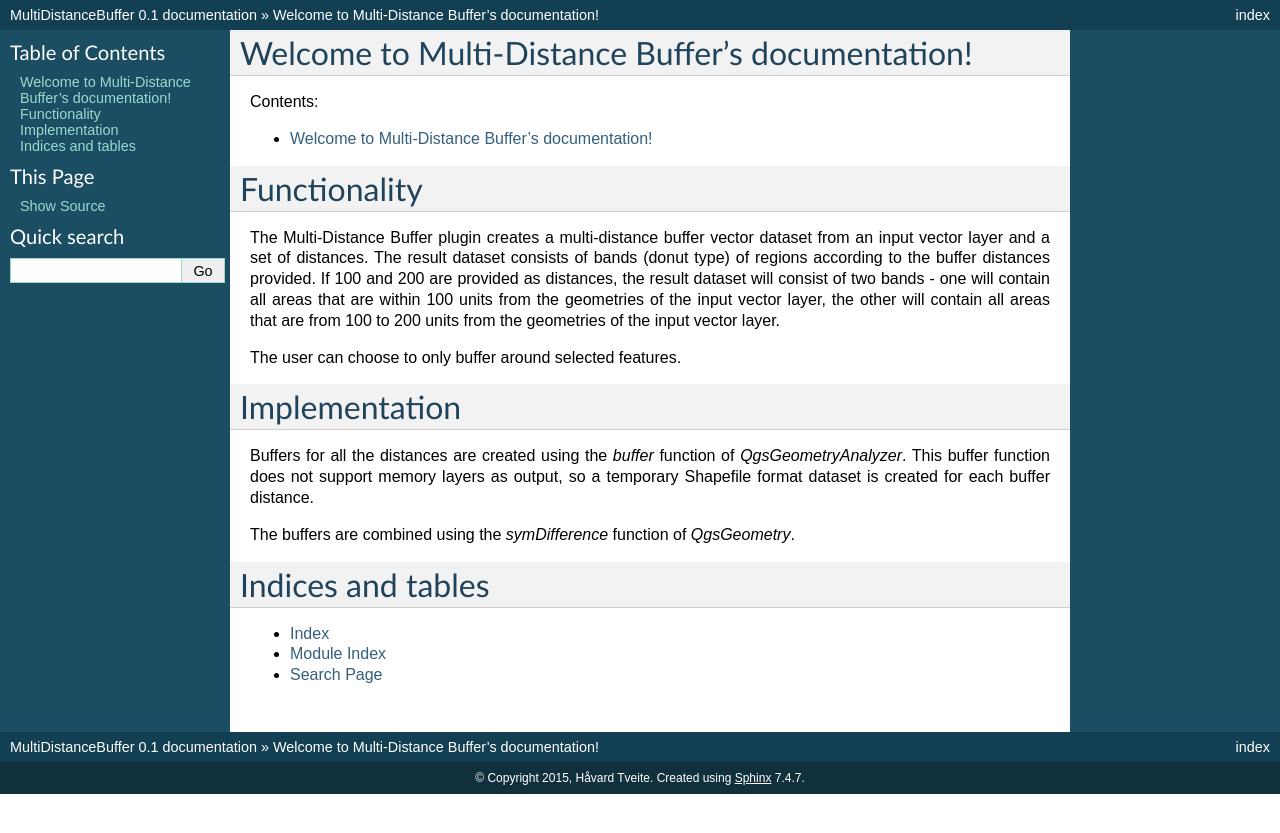
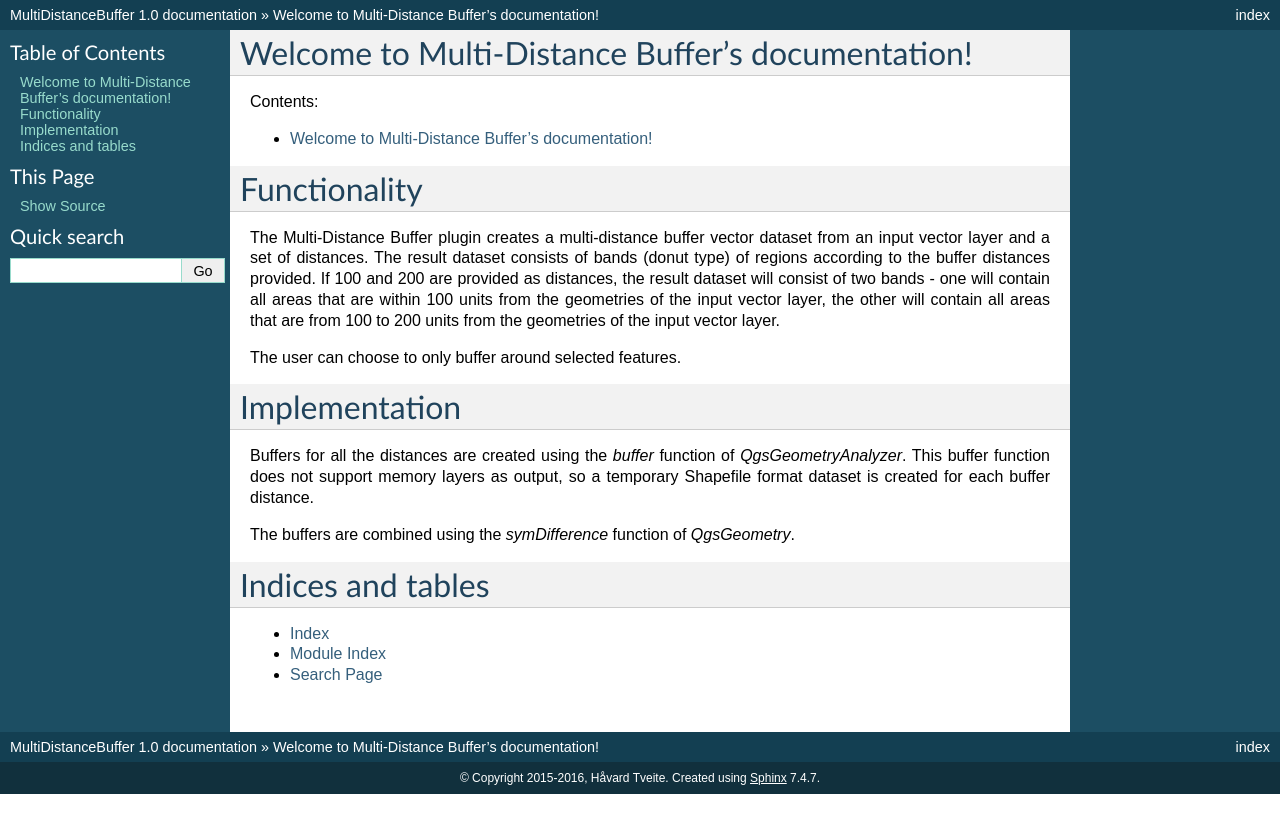
Before and after one commit to havatv/qgismultidistancebufferplugin, a Sphinx documentation site: the page built from help/source/index.rst, in a window 1280 px wide. Shown: the top 833 px of the page. Built offline with Sphinx 7.4.7, drawn with Linux system fonts in a browser that asks for light colours; formulas are drawn with MathJax 3.

```diff
--- a/help/source/conf.py
+++ b/help/source/conf.py
@@ -41,16 +41,16 @@ master_doc = 'index'
 
 # General information about the project.
 project = u'MultiDistanceBuffer'
-copyright = u'2015, Håvard Tveite'
+copyright = u'2015-2016, Håvard Tveite'
 
 # The version info for the project you're documenting, acts as replacement for
 # |version| and |release|, also used in various other places throughout the
 # built documents.
 #
 # The short X.Y version.
-version = '0.1'
+version = '1.0'
 # The full version, including alpha/beta/rc tags.
-release = '0.1'
+release = '1.0'
 
 # The language for content autogenerated by Sphinx. Refer to documentation
 # for a list of supported languages.
```
